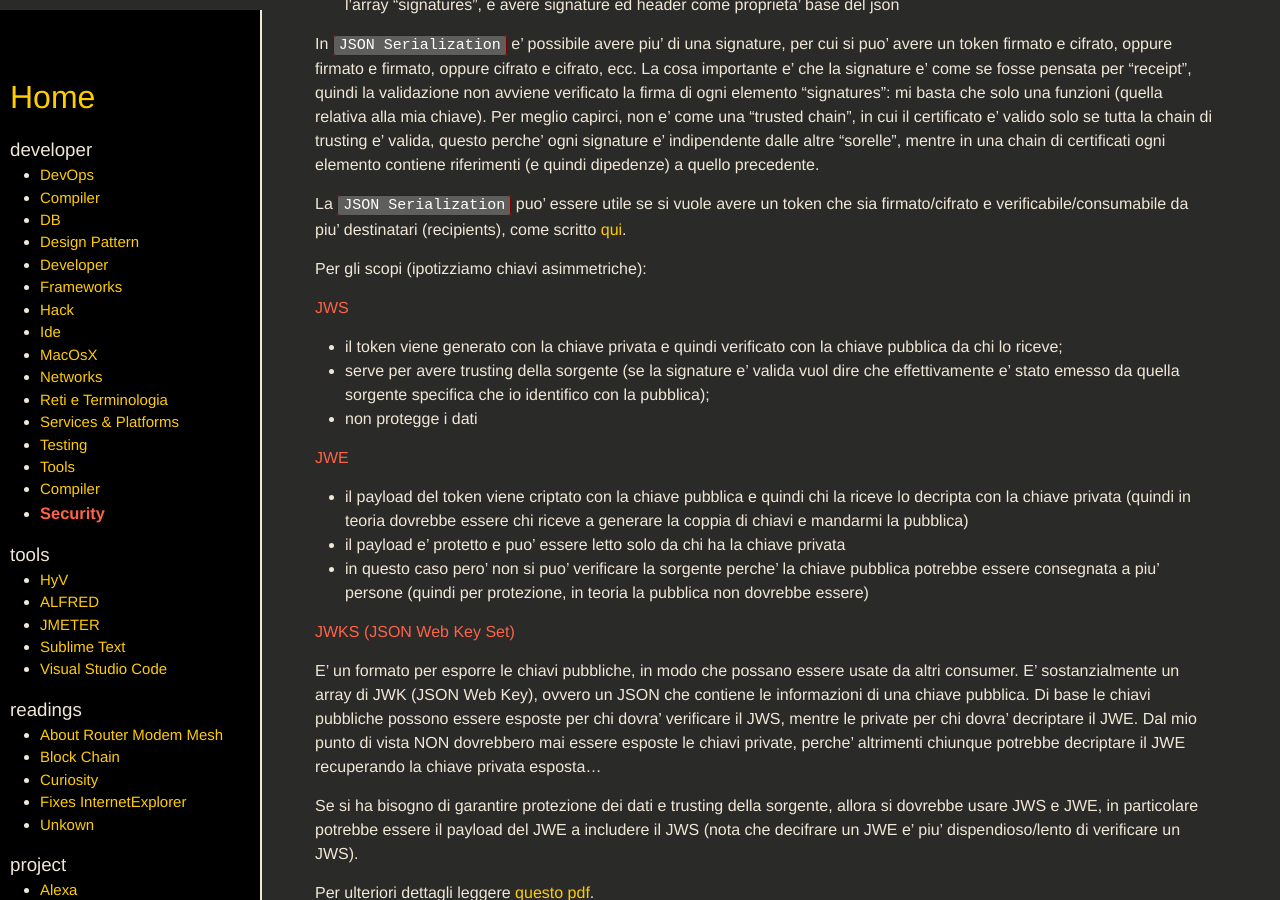
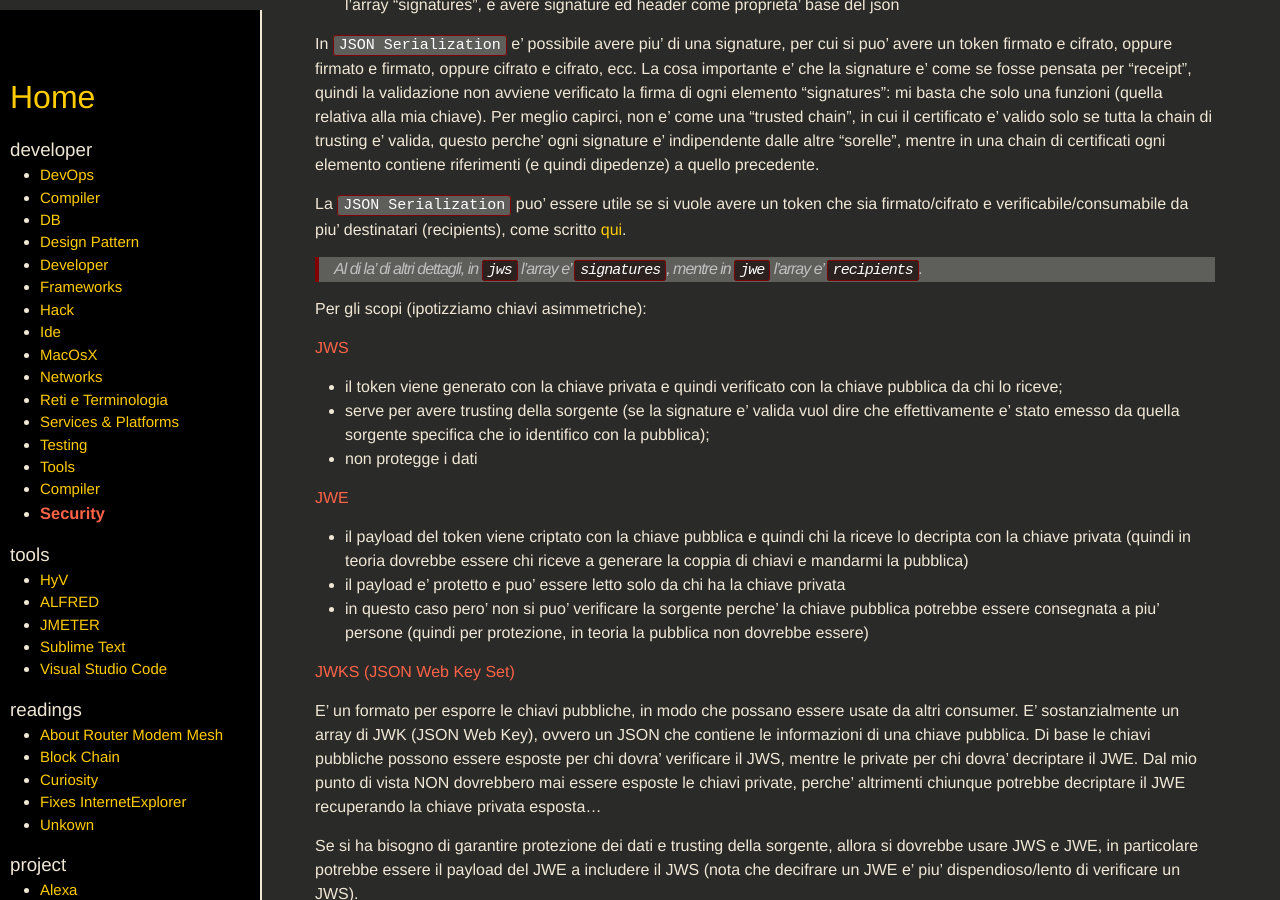
Before and after one commit to SimoSca/own-memo, a Jekyll site: the page built from _pages/developer/web-security.md, in a window 1280 px wide and 900 px high, scrolled down 5830 px. Built offline with Jekyll 4.4.1, drawn with Linux system fonts in a browser that asks for light colours; nearby versions of some CDN libraries.

Commit message:
docs(web-security)

```diff
--- a/_pages/developer/web-security.md
+++ b/_pages/developer/web-security.md
@@ -242,6 +242,8 @@ questo perche' ogni signature e' indipendente dalle altre "sorelle", mentre in u
 La `JSON Serialization` puo' essere utile se si vuole avere un token che sia firmato/cifrato e verificabile/consumabile da piu' destinatari (recipients),
 come scritto [qui](https://grimoire.carcano.ch/blog/json-web-token-jwt/#more-448).
 
+> Al di la' di altri dettagli, in `jws` l'array e' `signatures`, mentre in `jwe` l'array e' `recipients`.
+
 
 Per gli scopi (ipotizziamo chiavi asimmetriche):
 
```
